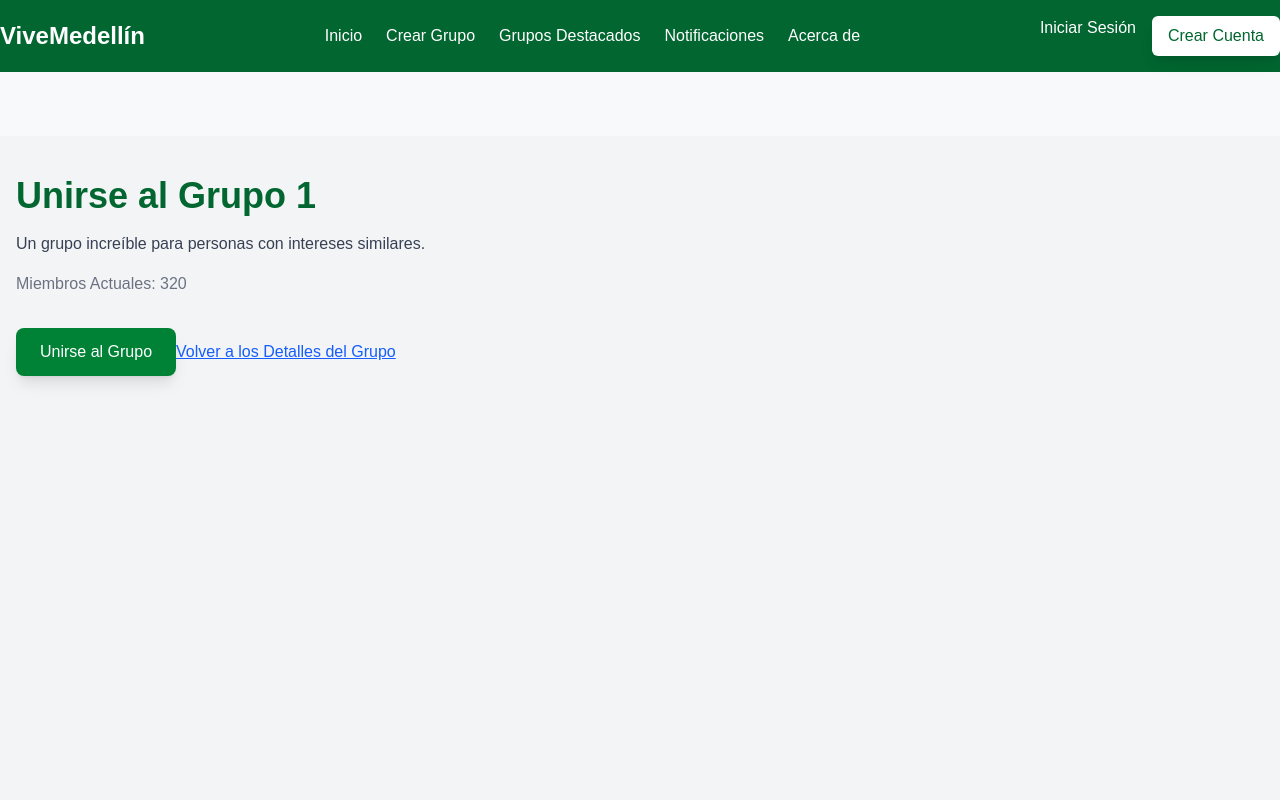
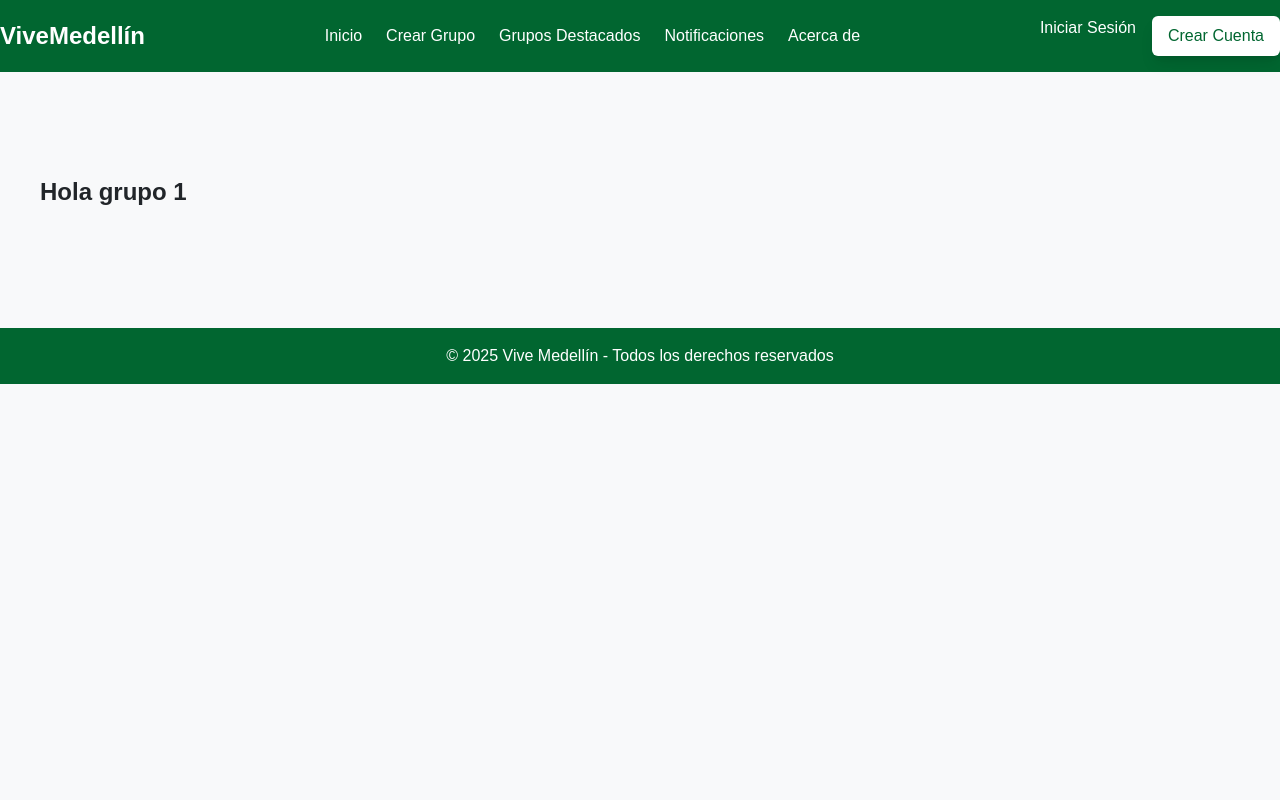
Before and after one commit to camilo-avendano1/ViveMedellin_V1, a Next.js app: page /groups/1/join in a window 1280 px wide. Shown: the top 800 px of the page. Built offline with nearby package versions, Linux system fonts and the light colour scheme.

Commit message:
Agrego Hola mundo

```diff
--- a/src/app/groups/[id]/join/page.tsx
+++ b/src/app/groups/[id]/join/page.tsx
@@ -1,39 +1,17 @@
-// src/app/groups/[id]/join/page.tsx
+// src/app/groups/[id]/page.tsx
 
 import React from 'react';
-import Link from 'next/link';
 
-export default function JoinGroup({
-  params,
-}: {
-  params: { id: string };
-}) {
-  const groupDetails = {
-    id: params.id,
-    name: `Grupo ${params.id}`,
-    description: "Un grupo increíble para personas con intereses similares.",
-    members: 320,
+type Props = {
+  params: {
+    id: string;
   };
+};
 
+export default function GroupPage({ params }: Props) {
   return (
-    <div className="min-h-screen bg-gray-100 py-10">
-      <div className="container mx-auto px-4">
-        <h1 className="text-4xl font-bold text-green-800 mb-4">
-          Unirse al {groupDetails.name}
-        </h1>
-        <p className="text-gray-700 mb-4">{groupDetails.description}</p>
-        <p className="text-gray-500 mb-8">
-          Miembros Actuales: {groupDetails.members}
-        </p>
-
-        <button className="bg-green-700 text-white px-6 py-3 rounded-lg shadow-lg hover:bg-green-600 mb-4">
-          Unirse al Grupo
-        </button>
-
-        <Link href={`/groups/${groupDetails.id}`} className="text-blue-600 underline">
-          Volver a los Detalles del Grupo
-        </Link>
-      </div>
+    <div className="p-10">
+      <h1 className="text-2xl font-bold">Hola grupo {params.id}</h1>
     </div>
   );
 }
```
